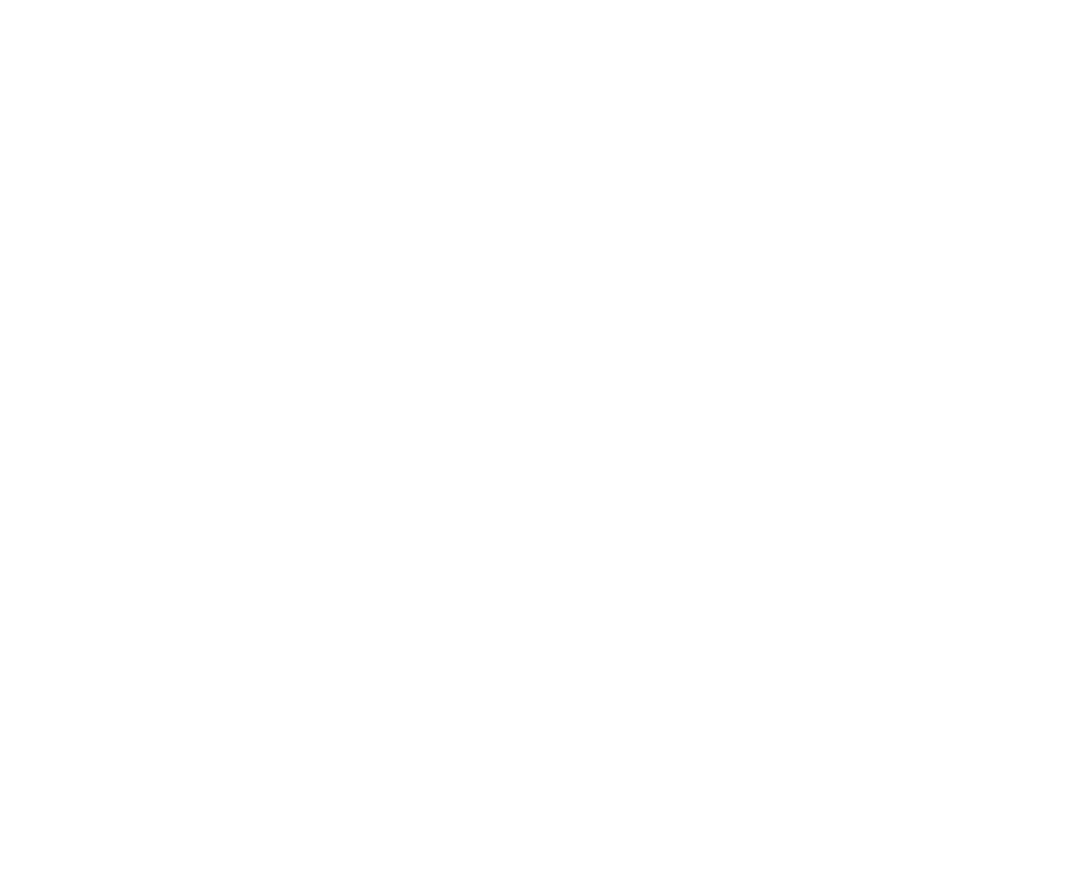
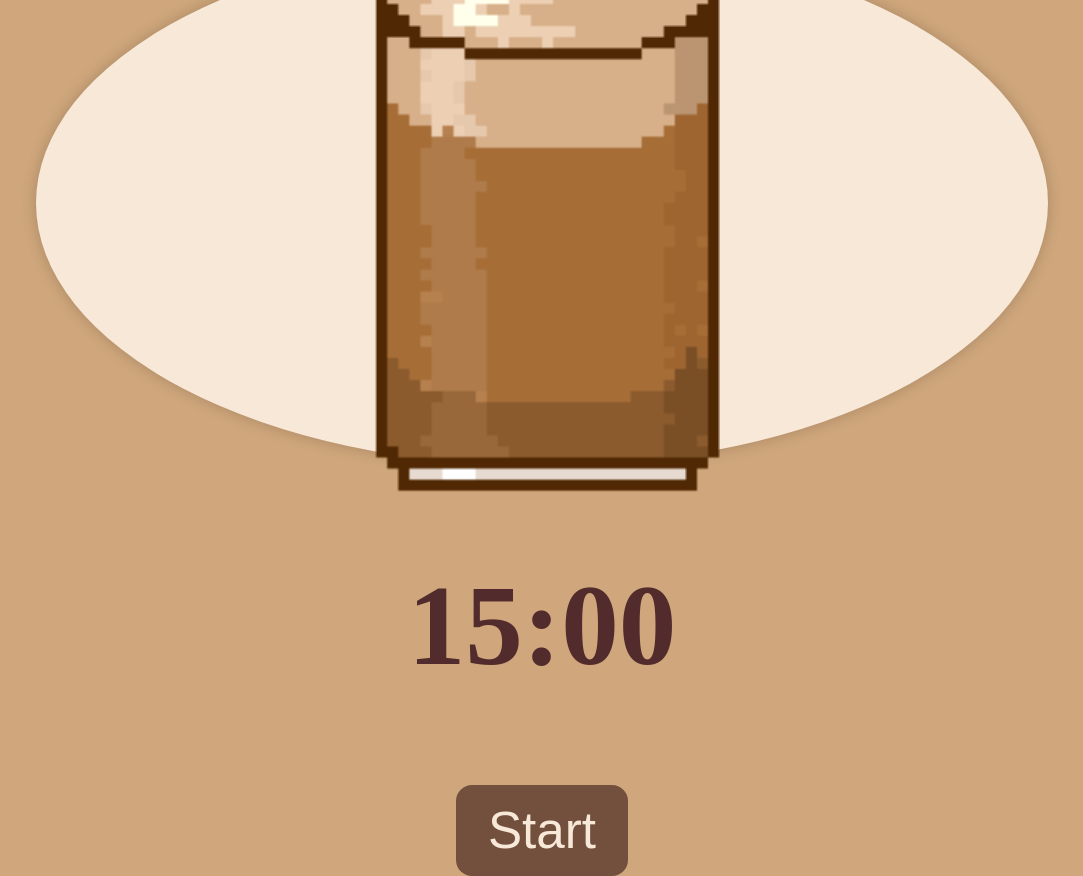
Before and after one commit to pastlpixel/CoffeeTimer, a plain HTML site: page LatteMachiato.html in a window 1280 px wide. Shown: the whole page, without its empty margins (98-1181 px from the left). Before the commit the page ends 800 px from the top, so only its background shows below. Drawn offline with Linux system fonts and the light colour scheme.

Commit message:
Add finished LatteMachiato timer

```diff
--- a/LatteMachiato.html
+++ b/LatteMachiato.html
@@ -2,11 +2,22 @@
 <html>
 
     <head>
-
+        <title>Latte Machiato Timer</title>
+        <link href="style.css" rel="stylesheet"> <!-- connect to CSS stylesheet via <link> or write CSS code in <style> -->
     </head>
 
     <body>
+        <div class="timer-body">
+            <div class="timer-box">
+                <img src="pictures/LatteMachiato.png">
+            </div>
+            <div class="countdown">
+                <h1 id="timer">15:00</h1>
+            </div>
+            <button id="timer-button">Start</button>
+        </div>
 
+        <script src="script.js"></script>
     </body>
 
 </html>
--- /dev/null
+++ b/script.js
@@ -0,0 +1,55 @@
+// --- TIMER SETUP ---
+let time = 15 * 60; // 15 minutes in seconds
+let timerInterval = null; // to store interval reference
+
+const timerElement = document.getElementById('timer');
+const button = document.getElementById('timer-button');
+
+// --- UPDATE FUNCTION ---
+function updateTimer() {
+  const minutes = Math.floor(time / 60);
+  const seconds = time % 60;
+
+  timerElement.textContent = `${String(minutes).padStart(2, '0')}:${String(seconds).padStart(2, '0')}`;
+
+  time--;
+
+  if (time < 0) {
+    clearInterval(timerInterval);
+    timerElement.textContent = "Done!";
+    timerInterval = null; // reset interval reference
+    button.textContent = "Back"; // change to "Break" when timer finishes
+  }
+}
+
+// --- START FUNCTION ---
+function startCountdown() {
+  if (timerInterval !== null) return; // prevent double start
+
+  timerInterval = setInterval(updateTimer, 1000);
+  updateTimer();
+  button.textContent = "Break"; // change text immediately after starting
+}
+
+// --- RESET FUNCTION ---
+function resetCountdown() {
+  clearInterval(timerInterval);
+  timerInterval = null;
+  time = 15 * 60; // reset to 15 minutes
+  updateTimer();
+  button.textContent = "Start"; // change button text back
+}
+
+// --- BUTTON CLICK EVENT ---
+button.onclick = function () {
+  if (button.textContent === "Start") {
+    startCountdown();
+  } else if (button.textContent === "Break") {
+    resetCountdown();
+  } else if (button.textContent === "Back") {
+    resetCountdown();
+  }
+};
+
+// initialize timer display
+updateTimer();
--- a/style.css
+++ b/style.css
@@ -73,3 +73,51 @@ body {
 .start-menu .image-grid .coffee-type-box:hover {
   transform: scale(1.05); /* optional: slight zoom on hover */
 }
+
+
+/* TIMER PAGE */
+.timer-body {                   /* work around to center timer box vertically and horizontally and not affect starting page */
+  display: flex;                /* turn body into a flex container */
+  flex-direction: column;    /* ⬅ stack children vertically */
+  justify-content: center;      /* center horizontally */
+  align-items: center;          /* center vertically */
+  height: 100vh;                /* make body fill full viewport height */
+  margin: 0;                    /* remove default body margin */
+  gap: 1rem;                     /* space between timer box and countdown text */
+}
+
+.timer-box {
+  background-color: var(--color-white-brown);       /* set color for timer boxes */
+  width: 70%;         /* width relative to parent element (div "timer-body") */
+  height: 50%;        /* height relative to parent element (div "timer-body") */
+  padding: 5%;        /* space inside box */
+  border-radius: 50%;      /* round edges */
+  box-shadow: 0 0 15px rgba(0, 0, 0, 0.2); /* subtle shadow for depth */
+  display: flex;                /* turn timer box into a flex container */
+  justify-content: center;      /* center horizontally */
+  align-items: center;          /* center vertically */
+}
+
+.timer-box img {
+  width: 80%;     /* set width of image in timer box to 70% relative to timer box width (parent element) */
+  height: auto;       /* keep ratios */
+}
+
+.countdown h1 {
+  font-size: 9vw;       /* size relative to viewport (scales with browser size) */
+  color: var(--color-dark-brown);   /* set color for countdown text */
+}
+
+#timer-button {
+  background-color: var(--color-middle-brown);   /* button background color */
+  color: var(--color-white-brown);       /* button text color */
+  border: none;        /* remove default border */
+  padding: 1rem 2rem;     /* space inside button */
+  font-size: 4vw;        /* size relative to viewport (scales with browser size) */
+  border-radius: 1rem;       /* round edges */
+  cursor: pointer;      /* change cursor on hover */
+}
+
+#timer-button:hover {
+  background-color: var(--color-dark-brown);
+}
```
Also changed, not shown: index.html (+1 -1 lines).
